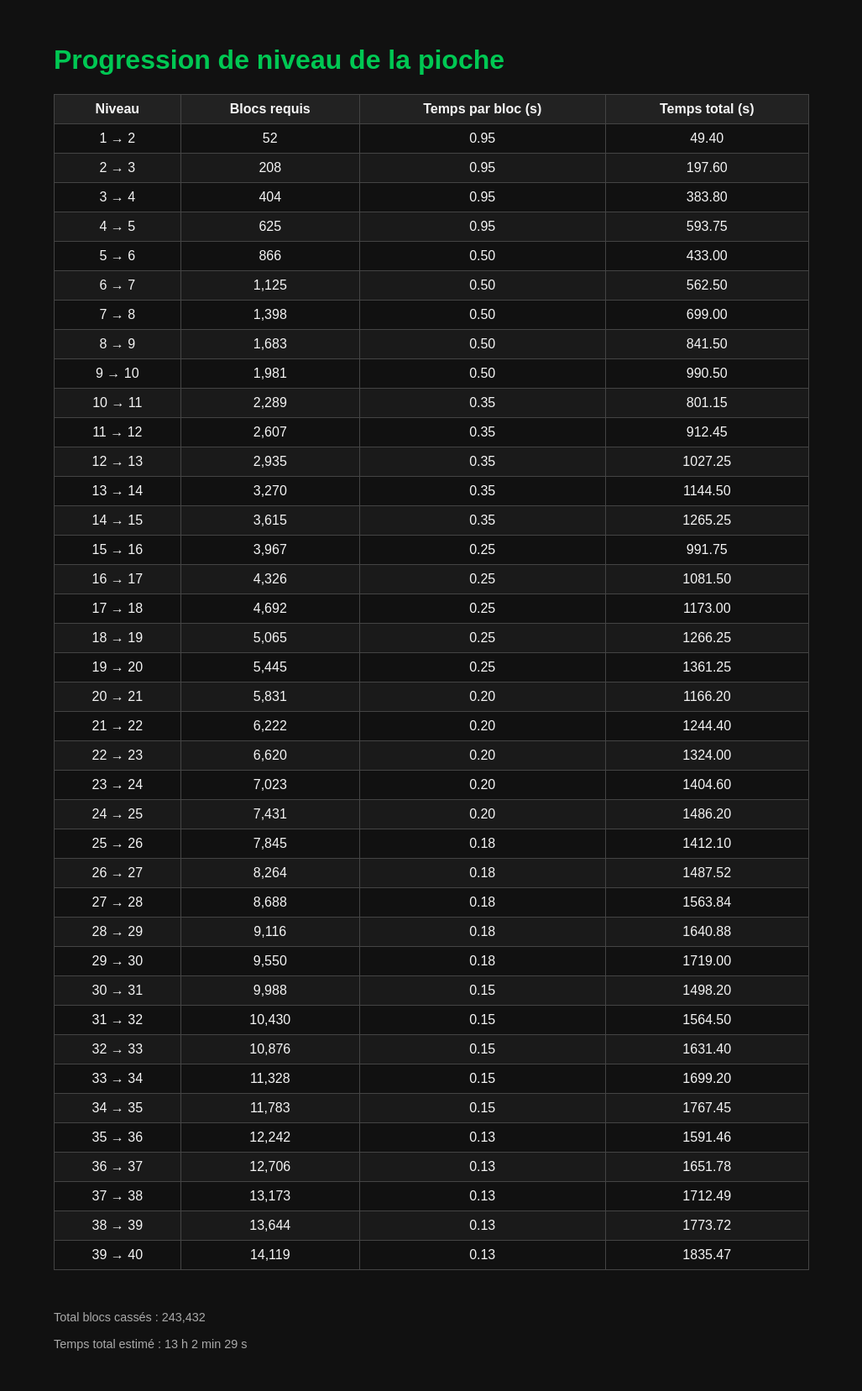
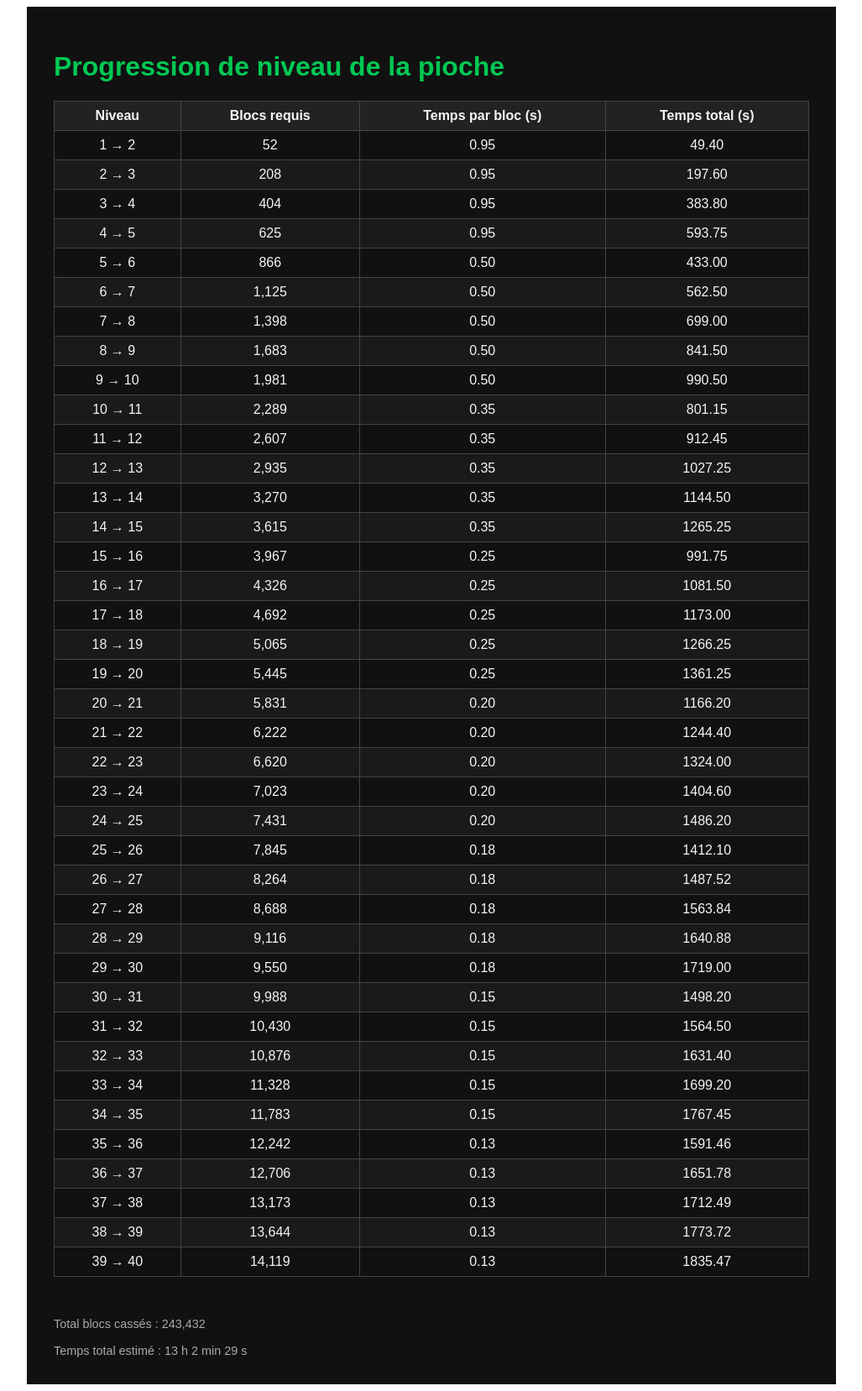
Before and after one commit to sacha1er/sacha1er.github.io, a Jekyll site: the page pickaxe_level_progression.html, which Jekyll copies as it is, in a window 1280 px wide. Shown: the whole page at 84% size, without its empty margins (126-1153 px from the left). Built offline with Jekyll 4.4.1, drawn with Linux system fonts in a browser that asks for light colours.

Commit message:
Update pickaxe_level_progression.html

```diff
--- a/pickaxe_level_progression.html
+++ b/pickaxe_level_progression.html
@@ -5,7 +5,7 @@
   <meta name="viewport" content="width=device-width, initial-scale=1.0" />
   <title>Progression de la pioche</title>
   <style>
-    body {
+    #progression-wrapper {
       font-family: Arial, sans-serif;
       background: #111;
       color: #f5f5f5;
@@ -13,26 +13,26 @@
       max-width: 900px;
       margin: auto;
     }
-    h1 {
+    #progression-wrapper h1 {
       color: #00c853;
     }
-    table {
+    #progression-wrapper table {
       width: 100%;
       border-collapse: collapse;
       margin-bottom: 2rem;
     }
-    th, td {
+    #progression-wrapper th, #progression-wrapper td {
       border: 1px solid #444;
       padding: 8px 12px;
       text-align: center;
     }
-    th {
+    #progression-wrapper th {
       background-color: #222;
     }
-    tr:nth-child(even) {
+    #progression-wrapper tr:nth-child(even) {
       background-color: #1a1a1a;
     }
-    .footer {
+    #progression-wrapper .footer {
       margin-top: 2rem;
       font-size: 0.9rem;
       color: #aaa;
@@ -40,6 +40,7 @@
   </style>
 </head>
 <body>
+  <div id="progression-wrapper">
     <h1>Progression de niveau de la pioche</h1>
     <table>
       <thead>
@@ -53,6 +54,7 @@
       <tbody id="table-body"></tbody>
     </table>
     <div class="footer" id="footer"></div>
+  </div>
 
   <script>
     const niveaux = [
```
Lines whose indentation alone changed are shown as unchanged.
